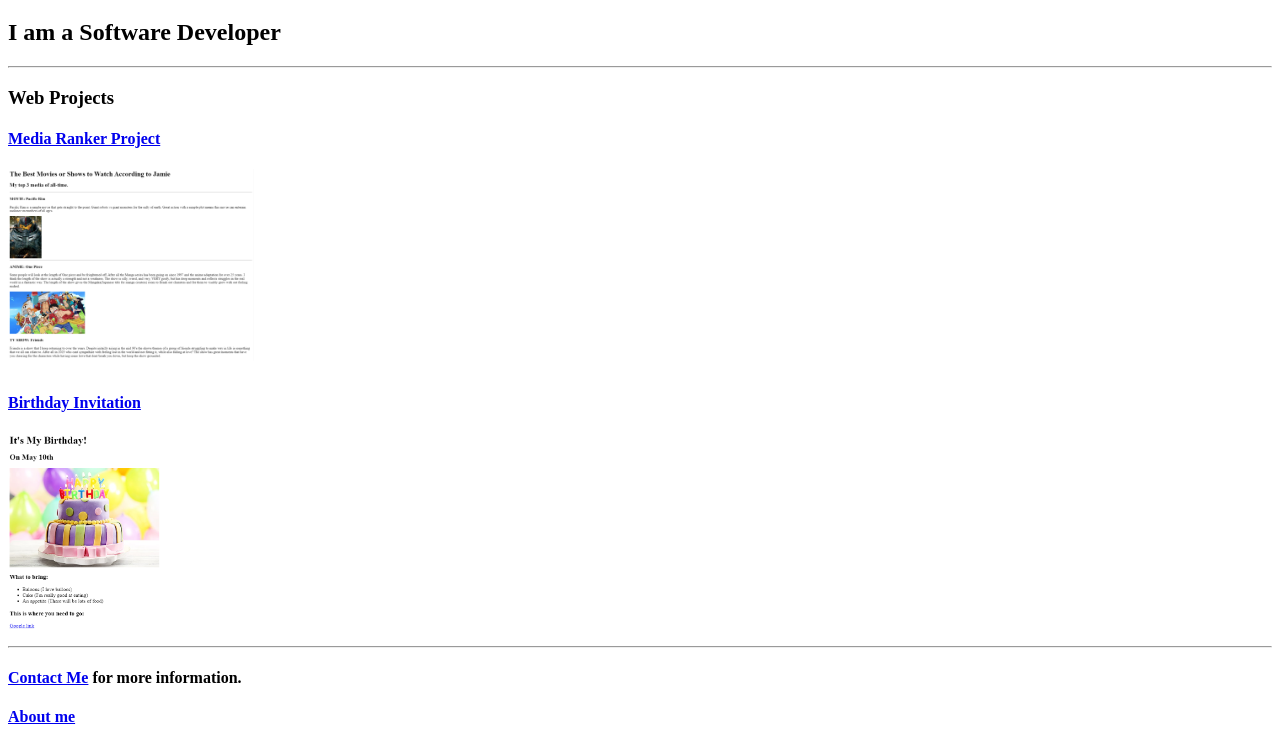
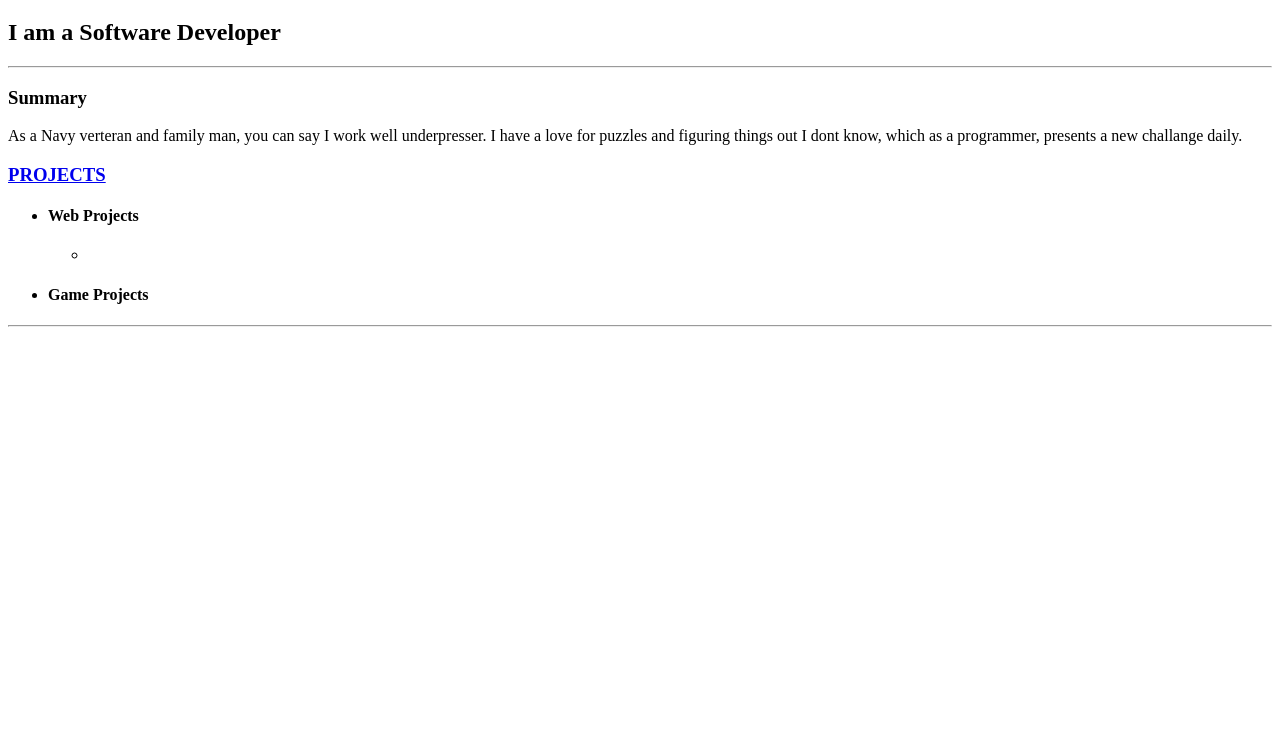
Before and after one commit to KingFasa/4.3-HTML-Porfolio-Project, a plain HTML site: page index.html in a window 1280 px wide. Shown: the part 97-844 px from the top of the page. After the commit the page ends 800 px from the top, so only its background shows below. Drawn offline with Linux system fonts and the light colour scheme.

Commit message:
Work on Webpage to improve general struct/layout

```diff
--- a/index.html
+++ b/index.html
@@ -1,8 +1,8 @@
 <!DOCTYPE html>
 <html lang="en">
   <head>
-        <meta charset="UTF-8">
-        <meta name="viewport" content="width=device-width, initial-scale=1.0">
+    <meta charset="UTF-8" />
+    <meta name="viewport" content="width=device-width, initial-scale=1.0" />
     <title>Jamie's Protfolio</title>
   </head>
   <body>
@@ -18,19 +18,27 @@
     <h2>I am a Software Developer</h2>
 
     <hr />
+    <h3>Summary</h3>
+    <p>
+      As a Navy verteran and family man, you can say I work well underpresser. I
+      have a love for puzzles and figuring things out I dont know, which as a
+      programmer, presents a new challange daily.
+    </p>
 
-        <h3>Web Projects</h3>
-
-        <h4><a href="./public/movie-ranking.html">Media Ranker Project</a></h4>
-        <img height="200" src="./assets/images/MovieRankerPhoto.png" alt="Photo of media ranker project">
-
-        <h4><a href="./public/birthday-invite.html">Birthday Invitation</a></h4>
-        <img height="200" src="./assets/images/BirthdayPhoto.png" alt="Photo of Birthday invite project">
-        <hr />
-
-        <h4><a href="./public/contact.html">Contact Me</a> for more information.</h4>
-        <h4><a href="./public/about.html">About me</a></h4>
+    <h3><a href="./public/projects.html">PROJECTS</a></h3>
+    <ul>
+        <li>
+            <h4>Web Projects</h4>
+            <ul>
+                <li></li>
+            </ul>
+        </li>
+        <li><h4>Game Projects</h4></li>
+    </ul>
 
 
+
+
+    <hr />
   </body>
 </html>
```
Also changed, not shown: public/movie-ranking.html (+2 -2 lines), public/projects.html (+15 -4 lines), public/resume.html (+6 -8 lines). Lines whose indentation alone changed are shown as unchanged.
